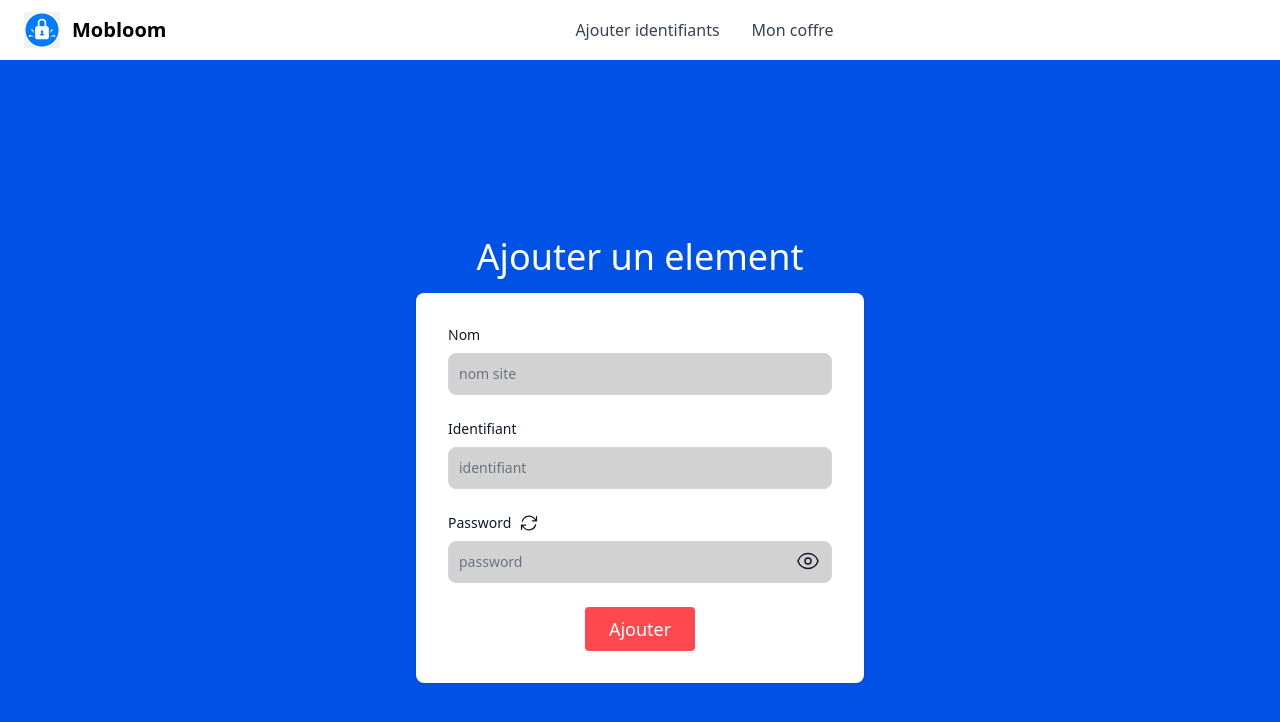
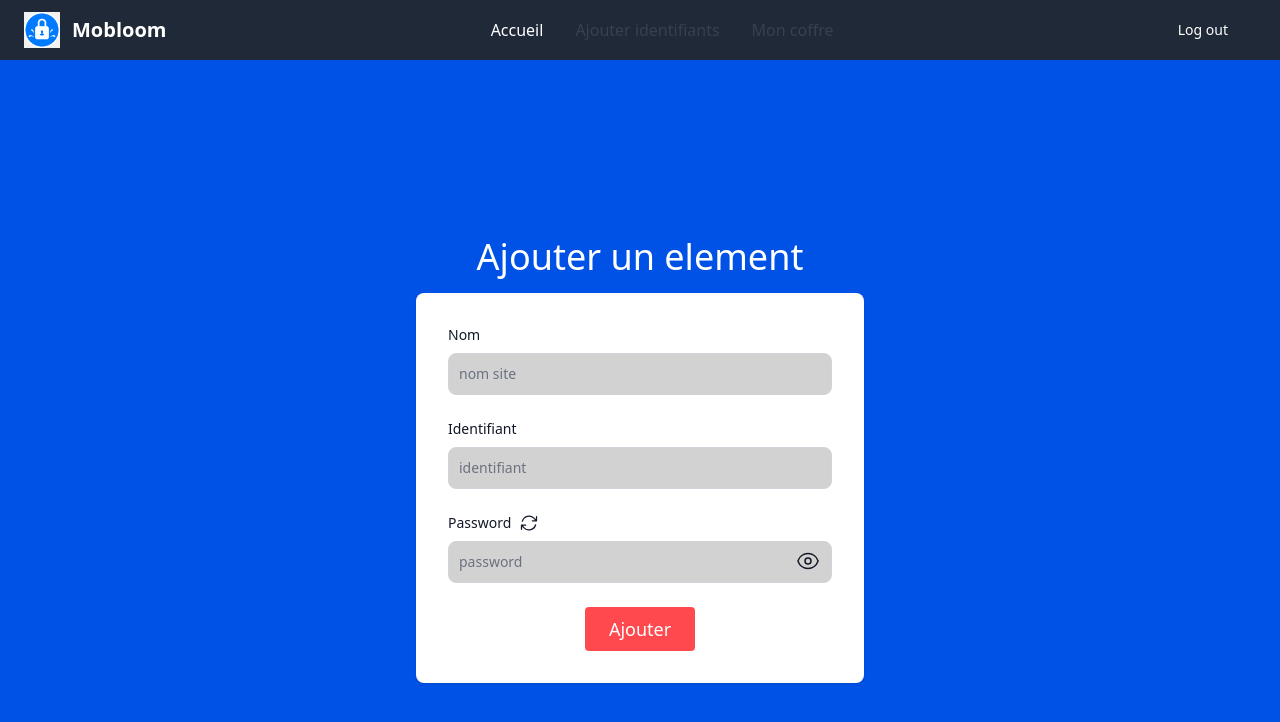
Before and after one commit to VachetVirginie/Mobloom, a Vue app: page /add in a window 1280 px wide. Shown: the top 722 px of the page. Built offline with nearby package versions, Linux system fonts and the light colour scheme; no server answers; sample sign-in values are in the browser's storage.

Commit message:
fix header style

```diff
--- a/src/components/Base/HeaderBase.vue
+++ b/src/components/Base/HeaderBase.vue
@@ -1,10 +1,10 @@
 <template>
   <header v-if="route !== 'Login'">
-    <nav class="bg-white border-gray-200 px-4 lg:px-6 py-2.5 bg-gray-800">
+    <nav class="border-gray-200 px-4 lg:px-6 py-2.5 bg-gray-800">
       <div class="flex flex-wrap justify-between items-center mx-auto max-w-screen-xl">
         <a href="/home" class="flex items-center">
           <img src="@/assets/psw.png" class="mr-3 h-6 sm:h-9" alt="Mobloom Logo" />
-          <span class="self-center text-xl font-semibold whitespace-nowrap dark:text-white">Mobloom</span>
+          <span class="self-center text-xl font-semibold whitespace-nowrap text-white">Mobloom</span>
         </a>
         <div class="flex items-center lg:order-2">
           <a @click="logOutSession" class="text-gray-800 text-white hover:bg-gray-50 focus:ring-4 focus:ring-gray-300 font-medium rounded-lg text-sm px-4 lg:px-5 py-2 lg:py-2.5 mr-2 hover:bg-gray-700 focus:outline-none focus:ring-gray-800">Log out</a>
```
